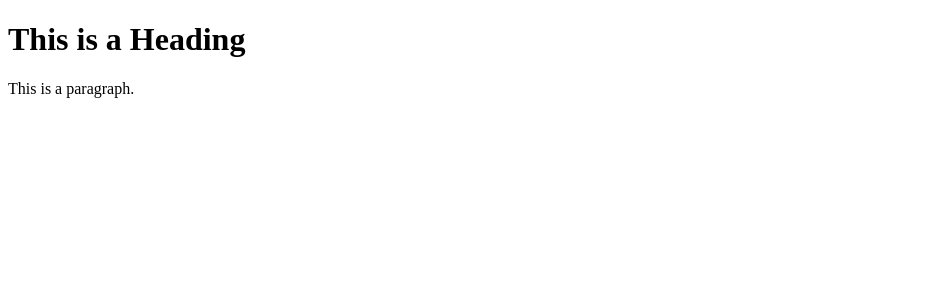
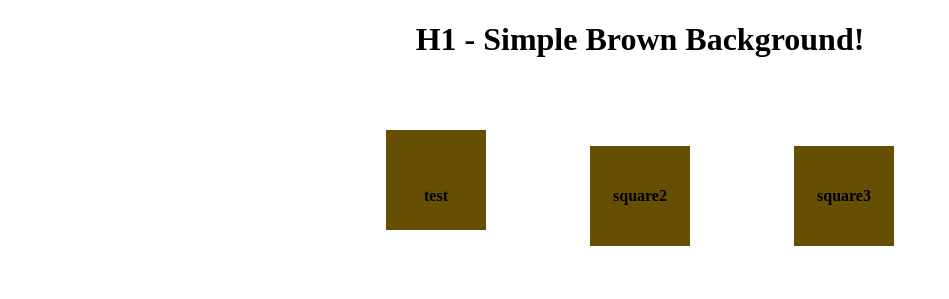
Before and after one commit to xchenx2019/WDD2019, a plain HTML site: page index.html in a window 1280 px wide. Shown: the whole page, without its empty margins (0-949 px from the left). Drawn offline with Linux system fonts and the light colour scheme.

Commit message:
update index.html

```diff
--- a/index.html
+++ b/index.html
@@ -1,12 +1,33 @@
 <!DOCTYPE html>
 <html>
 <head>
-<title>Page Title</title>
+<title>tt</title>
+<style>
+.square {
+    width: 100px;
+    height: 100px;
+    background: rgb(102, 79, 3);
+    text-align: center;
+     line-height: 100px;
+     margin: 50px;
+     display: inline-block;
+}
+
+body {
+    margin: 0 10%;
+    text-align: center;
+}
+</style>
 </head>
+
 <body>
 
-<h1>This is a Heading</h1>
-<p>This is a paragraph.</p>
+    <h1>H1 - Simple Brown Background!</h1>
+<div>
+    <h4 class="square"><p>test</p></h4>
+    <h4 class="square">square2</h4>
+    <h4 class="square">square3</h4>
+</div>
 
 </body>
 </html>
```
